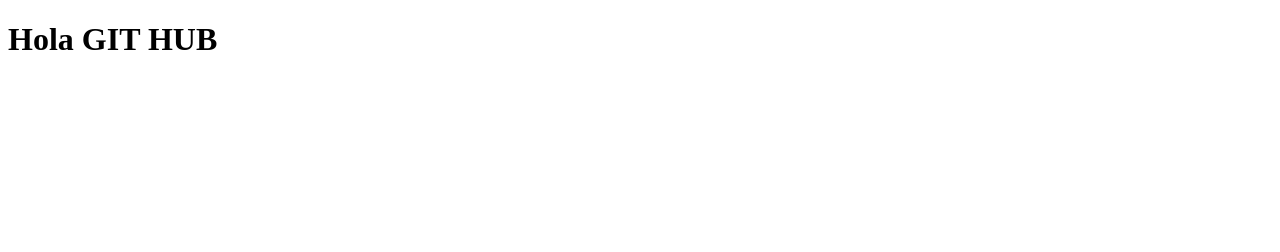
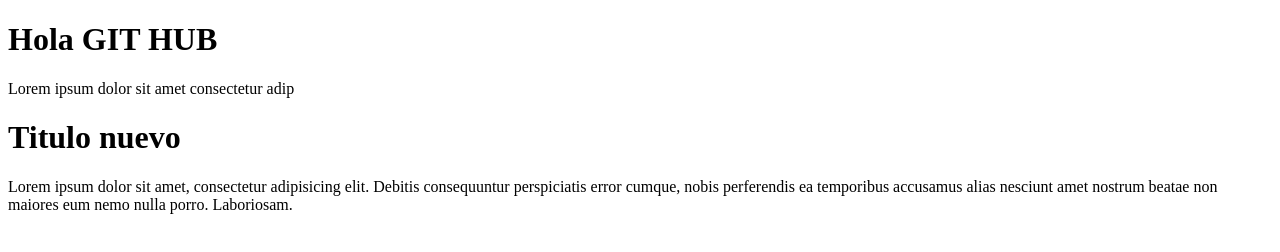
Before and after one commit to sabrinavk37/proyecto_enclase, a plain HTML site: page index.html in a window 1280 px wide. Drawn offline with Linux system fonts and the light colour scheme.

Commit message:
agregue un parrafo de 15 palabras

```diff
--- a/index.html
+++ b/index.html
@@ -4,11 +4,17 @@
     <meta charset="UTF-8">
     <meta http-equiv="X-UA-Compatible" content="IE=edge">
     <meta name="viewport" content="width=device-width, initial-scale=1.0">
+    <link rel="stylesheet" href="./css/style.css">
     <title>Clase 10 </title>
 </head>
 <body>
     <header>
         <h1>Hola GIT HUB</h1>
+        <p>Lorem ipsum dolor sit amet consectetur adip</p>
+        <main>
+            <h1>Titulo nuevo</h1>
+            <p>Lorem ipsum dolor sit amet, consectetur adipisicing elit. Debitis consequuntur perspiciatis error cumque, nobis perferendis ea temporibus accusamus alias nesciunt amet nostrum beatae non maiores eum nemo nulla porro. Laboriosam.</p>
+        </main>
     </header>
 
 </body>
```
